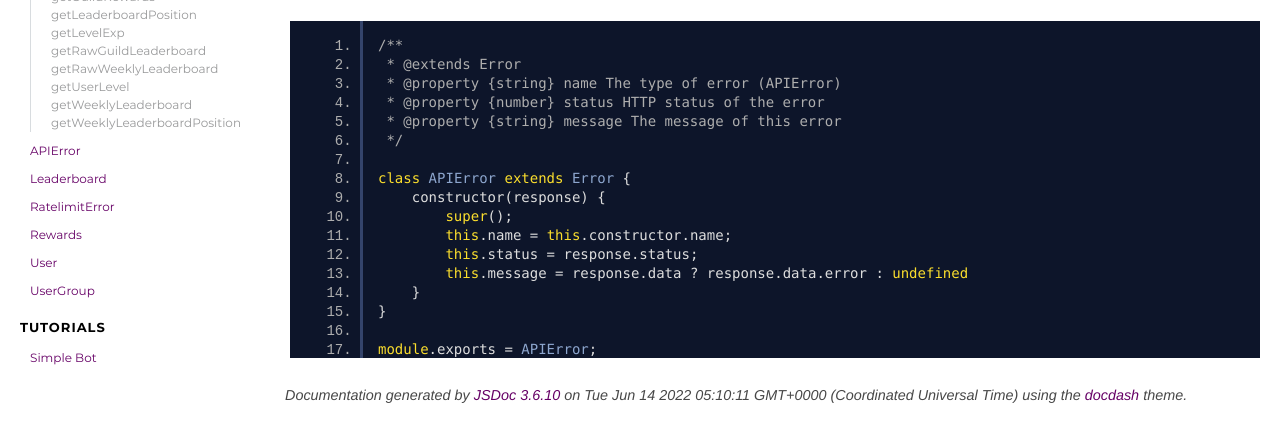
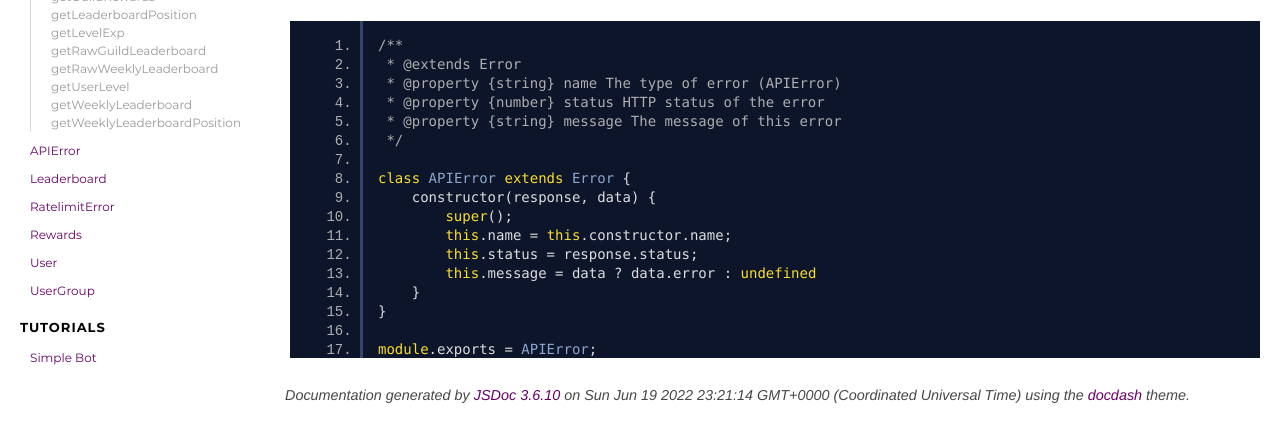
Before and after one commit to buape/amaribot.js, a plain HTML site: page errors_APIError.js.html in a window 1280 px wide. Shown: the part 123-564 px from the top of the page. Drawn offline with Linux system fonts and the light colour scheme.

Commit message:
deploy: 108ddc73f25a7529b7381b9797b7f28c0d94379e

```diff
--- a/errors_APIError.js.html
+++ b/errors_APIError.js.html
@@ -50,11 +50,11 @@
  */
 
 class APIError extends Error {
-    constructor(response) {
+    constructor(response, data) {
         super();
         this.name = this.constructor.name;
         this.status = response.status;
-        this.message = response.data ? response.data.error : undefined
+        this.message = data ? data.error : undefined
     }
 }
 
@@ -72,7 +72,7 @@ module.exports = APIError;</code></pre>
 <br class="clear">
 
 <footer>
-    Documentation generated by <a href="https://github.com/jsdoc3/jsdoc">JSDoc 3.6.10</a> on Tue Jun 14 2022 05:10:11 GMT+0000 (Coordinated Universal Time) using the <a href="https://github.com/clenemt/docdash">docdash</a> theme.
+    Documentation generated by <a href="https://github.com/jsdoc3/jsdoc">JSDoc 3.6.10</a> on Sun Jun 19 2022 23:21:14 GMT+0000 (Coordinated Universal Time) using the <a href="https://github.com/clenemt/docdash">docdash</a> theme.
 </footer>
 
 <script>prettyPrint();</script>
```
Also changed, not shown: APIError.html (+1 -1 lines), AmariBot.html (+1 -1 lines), AmariBot.js.html (+1 -1 lines), Leaderboard.html (+1 -1 lines), RatelimitError.html (+1 -1 lines), Rewards.html (+1 -1 lines), User.html (+1 -1 lines), UserGroup.html (+1 -1 lines), errors_RatelimitError.js.html (+3 -3 lines), index.html (+1 -1 lines), structures_Leaderboard.js.html (+1 -1 lines), structures_Rewards.js.html (+1 -1 lines), structures_User.js.html (+1 -1 lines), structures_UserGroup.js.html (+1 -1 lines), 1 more files.
